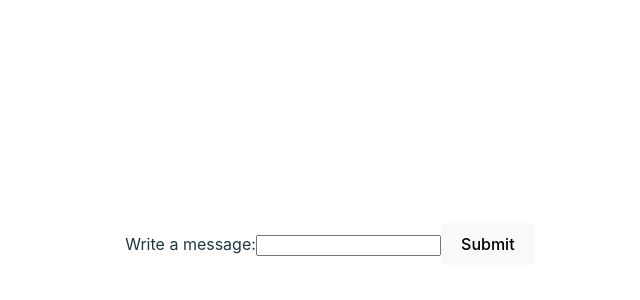
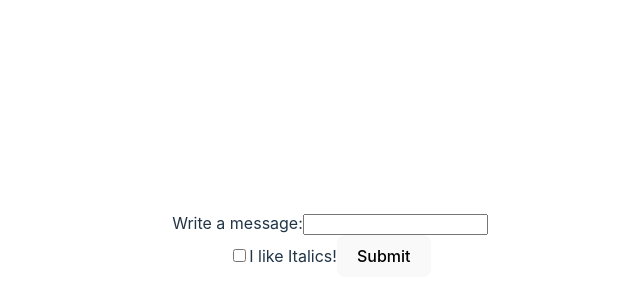
Before and after one commit to cheesehero112/build-problem, a React (Vite) app in the folder controlled-input/: page / in a window 1280 px wide. Shown: the part 148-448 px from the top of the page, without its empty margins (310-950 px from the left). Built offline with nearby package versions, Linux system fonts and the light colour scheme.

Commit message:
italics checkbox added

```diff
--- a/controlled-input/src/Form.tsx
+++ b/controlled-input/src/Form.tsx
@@ -16,15 +16,17 @@ import './App.css';
 
 const Form = () => {
   const [message, setMessage] = useState('');
-  const [showMessage, setShowMessage] = useState(false);
+  const [displayMessage, setDisplayMessage] = useState('');
   const [italicsFont, setItalicsFont] = useState(false);
 
   const handleSubmit = (event: React.FormEvent<HTMLFormElement>) => {
     event.preventDefault();
-    console.log('form submitted! ', message);
-    setShowMessage(true);
+    setMessage('');
+    setDisplayMessage(`form submitted!: ${message}`);
+  };
+
+  const handleItalics = (event: React.ChangeEvent<HTMLInputElement>) => {
     setItalicsFont(!italicsFont);
-    setMessage('');
   };
   const handleChange = (event: React.ChangeEvent<HTMLInputElement>) => {
     setMessage(event.target.value);
@@ -42,14 +44,23 @@ const Form = () => {
             name='message'
           ></input>
         </label>
+        <br />
+        <label>
+          <input
+            type='checkbox'
+            checked={italicsFont}
+            onChange={handleItalics}
+          ></input>
+          I like Italics!
+        </label>
         <button>Submit</button>
       </form>
-      {showMessage && italicsFont ? (
+      {italicsFont ? (
         <p>
-          <i>{message}</i>
+          <i>{displayMessage}</i>
         </p>
       ) : (
-        <p>{message}</p>
+        <p>{displayMessage}</p>
       )}
     </>
   );
```
